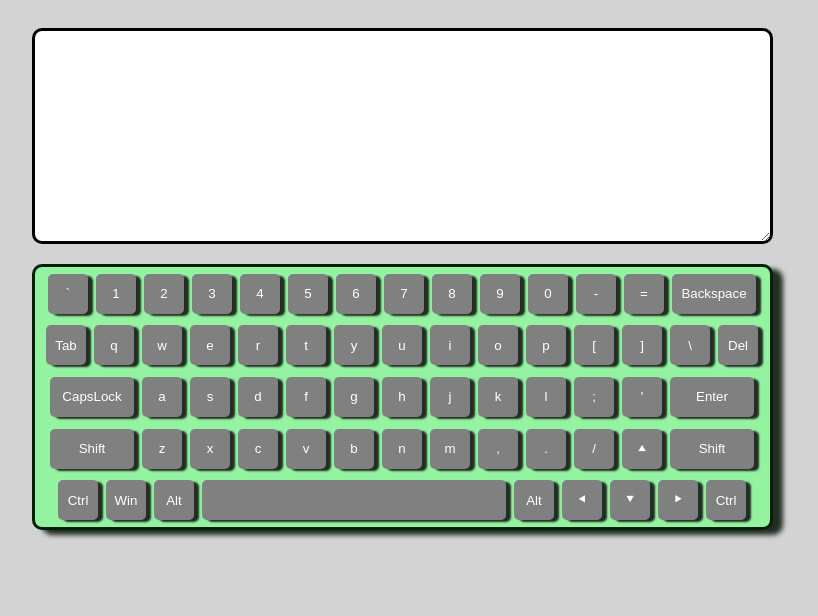
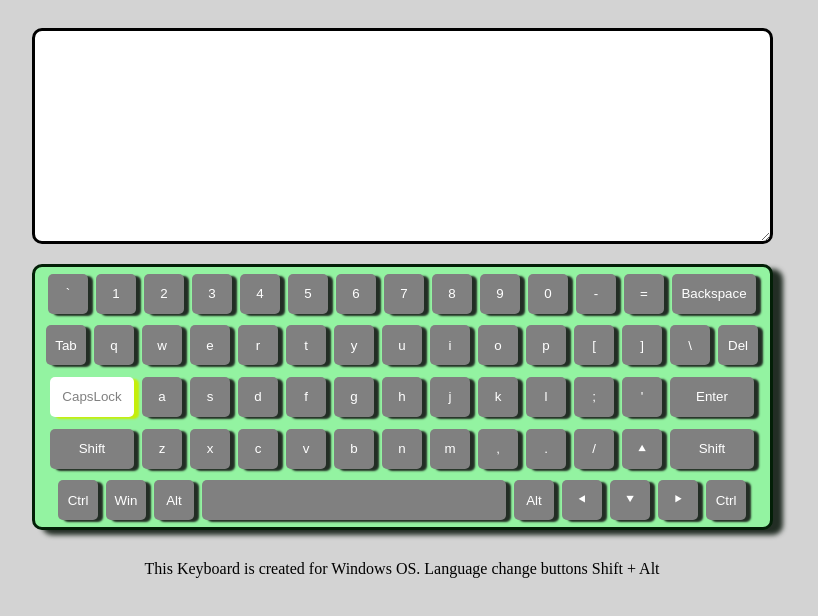
Before and after one commit to 17ok/virtual-keyboard, a website with bundled scripts: page index.html in a window 1280 px wide. Both pictures are taken after a click on the button "CapsLock". Shown: the whole page, without its empty margins (238-1056 px from the left). Built offline with nearby package versions, Linux system fonts and the light colour scheme.

Commit message:
feat: general keyboard

```diff
--- /dev/null
+++ b/langru.js
@@ -0,0 +1,323 @@
+export default
+[
+        {
+          small: 'ё',
+          shift: 'Ё',
+          code: 'Backquote',
+        },
+        {
+          small: '1',
+          shift: '!',
+          code: 'Digit1',
+        },
+        {
+          small: '2',
+          shift: '"',
+          code: 'Digit2',
+        },
+        {
+          small: '3',
+          shift: '№',
+          code: 'Digit3',
+        },
+        {
+          small: '4',
+          shift: ';',
+          code: 'Digit4',
+        },
+        {
+          small: '5',
+          shift: ':',
+          code: 'Digit5',
+        },
+        {
+          small: '6',
+          shift: '?',
+          code: 'Digit6',
+        },
+        {
+          small: '7',
+          shift: '?',
+          code: 'Digit7',
+        },
+        {
+          small: '8',
+          shift: '*',
+          code: 'Digit8',
+        },
+        {
+          small: '9',
+          shift: '(',
+          code: 'Digit9',
+        },
+        {
+          small: '0',
+          shift: ')',
+          code: 'Digit0',
+        },
+        {
+          small: '-',
+          shift: '_',
+          code: 'Minus',
+        },
+        {
+          small: '=',
+          shift: '+',
+          code: 'Equal',
+        },
+        {
+          small: 'Backspace',
+          shift: 'Backspace',
+          code: 'Backspace',
+        },
+        {
+          small: 'Tab',
+          shift: 'Tab',
+          code: 'Tab',
+        },
+        {
+          small: 'й',
+          shift: 'Й',
+          code: 'KeyQ',
+        },
+        {
+          small: 'ц',
+          shift: 'Ц',
+          code: 'KeyW',
+        },
+        {
+          small: 'у',
+          shift: 'У',
+          code: 'KeyE',
+        },
+        {
+          small: 'к',
+          shift: 'К',
+          code: 'KeyR',
+        },
+        {
+          small: 'е',
+          shift: 'Е',
+          code: 'KeyT',
+        },
+        {
+          small: 'н',
+          shift: 'Н',
+          code: 'KeyY',
+        },
+        {
+          small: 'г',
+          shift: 'Г',
+          code: 'KeyU',
+        },
+        {
+          small: 'ш',
+          shift: 'Ш',
+          code: 'KeyI',
+        },
+        {
+          small: 'щ',
+          shift: 'Щ',
+          code: 'KeyO',
+        },
+        {
+          small: 'з',
+          shift: 'З',
+          code: 'KeyP',
+        },
+        {
+          small: 'х',
+          shift: 'Х',
+          code: 'BracketLeft',
+        },
+        {
+          small: 'ъ',
+          shift: 'Ъ',
+          code: 'BracketLeft',
+        },
+        {
+          small: `\\`,
+          shift: '|',
+          code: 'Backslash',
+        },
+        {
+          small: 'Del',
+          shift: 'Del',
+          code: 'Delete',
+        },
+        {
+          small: 'CapsLock',
+          shift:'CapsLock',
+          code: 'CapsLock',
+        },
+        {
+          small: 'ф',
+          shift: 'Ф',
+          code: 'KeyA',
+        },
+        {
+          small: 'ы',
+          shift: 'Ы',
+          code: 'KeyS',
+        },
+        {
+          small: 'в',
+          shift: 'В',
+          code: 'KeyD',
+        },
+        {
+          small: 'а',
+          shift: 'А',
+          code: 'KeyF',
+        },
+        {
+          small: 'п',
+          shift: 'П',
+          code: 'KeyG',
+        },
+        {
+          small: 'р',
+          shift: 'Р',
+          code: 'KeyH',
+        },
+        {
+          small: 'о',
+          shift: 'О',
+          code: 'KeyJ',
+        },
+        {
+          small: 'л',
+          shift: 'Л',
+          code: 'KeyK',
+        },
+        {
+          small: 'д',
+          shift: 'Д',
+          code: 'KeyL',
+        },
+        {
+          small: 'ж',
+          shift: 'Ж',
+          code: 'Semicolon',
+        },
+        {
+          small: `э`,
+          shift: `Э`,
+          code: 'Quote',
+        },
+        {
+          small: 'Enter',
+          shift: 'Enter',
+          code: 'Enter',
+        },
+        {
+          small: 'Shift',
+          shift: 'Shift',
+          code: 'ShiftLeft',
+        },
+        {
+          small: 'я',
+          shift: 'Я',
+          code: 'KeyZ',
+        },
+        {
+          small: 'ч',
+          shift: 'Ч',
+          code: 'KeyX',
+        },
+        {
+          small: 'с',
+          shift: 'С',
+          code: 'KeyC',
+        },
+        {
+          small: 'м',
+          shift: 'М',
+          code: 'KeyV',
+        },
+        {
+          small: 'и',
+          shift: 'И',
+          code: 'KeyB',
+        },
+        {
+          small: 'т',
+          shift: 'Т',
+          code: 'KeyN',
+        },
+        {
+          small: 'ь',
+          shift: 'Ь',
+          code: 'KeyM',
+        },
+        {
+          small: 'б',
+          shift: 'Б',
+          code: 'Comma',
+        },
+        {
+          small: 'ю',
+          shift: 'Ю',
+          code: 'Period',
+        },
+        {
+          small: '.',
+          shift: ',',
+          code: 'Slash',
+        },
+        {
+          small: 'ArrowUp',
+          shift: 'ArrowUp',
+          code: 'ArrowUp',
+        },
+        {
+          small: 'Shift',
+          shift: 'Shift',
+          code: 'ShiftRight',
+        },
+        {
+          small: 'Ctrl',
+          shift: 'Ctrl',
+          code: 'ControlLeft',
+        },
+        {
+          small: 'Win',
+          shift: 'Win',
+          code: 'MetaLeft',
+        },
+        {
+          small: 'Alt',
+          shift: 'Alt',
+          code: 'AltLeft',
+        },
+        {
+          small: '',
+          shift: '',
+          code: 'Space',
+        },
+        {
+          small: 'Alt',
+          shift: 'Alt',
+          code: 'AltRight',
+        },
+        {
+          small: 'ArrowLeft',
+          shift: 'ArrowLeft',
+          code: 'ArrowLeft',
+        },
+        {
+          small: 'ArrowDown',
+          shift: 'ArrowDown',
+          code: 'ArrowDown',
+        },
+        {
+          small: 'ArrowRight',
+          shift:'ArrowRight',
+          code: 'ArrowRight',
+        },
+        {
+          small: 'Ctrl',
+          shift: 'Ctrl',
+          code: 'ControlRight',
+        },
+]
--- a/script.js
+++ b/script.js
@@ -1,18 +1,43 @@
-import * as lang from './lang.js';
-let engLang = lang.default;
-console.log(engLang);
+import ruLang from './langru.js';
+import enLang from './lang.js';
+export default {ruLang, enLang};
+
+const textField = document.querySelector('.keyboard-textarea');
+
+
+/*
+const Keybuttons = {
+    constructor({small, shift, code}) {
+        this.small = small;
+        this.shift = shift;
+        this.code = code;
+    },
+}
+*/
+
+//import * as lang from './lang.js';
+//let engLang = lang.default;
+//console.log(engLang);
+//const textField = document.querySelector('.keyboard-textarea');
 
 const Keyboard = {
 
-    // mainElements: {
+    // mainElements
         wrapper: null,
         textarea: null,
         keyboard: null,
         info: null,
         keyBtns: [],
 
+       values:{
+        capsLock: false,
+        value: '',
+       // language: enLang,
+       textField: ''
+       },
 
-    //create main elements
+
+    //create main elements with major functionality
     createElements(){
         this.wrapper = document.createElement('div');
         this.wrapper.classList.add('keyboard-wrapper');
@@ -25,42 +50,47 @@ const Keyboard = {
 
         this.info = document.createElement('div');
         this.info.classList.add('info');
-        this.info.innerHtml = `<span> This Keyboard is created for Windows OS</span><span> Language change buttons Shift + Alt </span>`;
+        this.info.textContent = ' This Keyboard is created for Windows OS. Language change buttons Shift + Alt';
 
 
         this.keyboard.appendChild(this.createKeyBtns());
-        this.keyBtns = this.keyboard.querySelectorAll('keyboard-key');
-        this.wrapper.appendChild(this.info);
+        this.keyBtns = this.keyboard.querySelectorAll('.keyboard-key');
         this.wrapper.appendChild(this.textarea);
         this.wrapper.appendChild(this.keyboard);
+        this.wrapper.appendChild(this.info);
         document.body.appendChild(this.wrapper);
+        this.textarea.focus();
+
+
+  // document.addEventListener('mousedown', this.printVirtualKeys());
+ // document.addEventListener('mouseup', this.printVirtualKeys());
+
+
     },
 
     //create key buttons
     createKeyBtns(){
         const fragment = document.createDocumentFragment();
-     /*  // let fragment = new DocumentFragment(),
-        const keysEnglish = [ "`", "1", "2", "3", "4", "5", "6", "7", "8", "9", "0", "-", "=", "backspace",
-        "Tab", "q", "w", "e", "r", "t", "y", "u", "i", "o", "p", "[", "]", /* "\"*/ /*,
-        "Del", "CapsLock", "a", "s", "d", "f", "g", "h", "j", "k", "l", ";", "'", "enter",
-        "Shift", "z", "x", "c", "v", "b", "n", "m", ",", ".", "/", "top", "Shift", "Ctrl", "Win","Alt",
-        "space", "Alt", "left", "bottom", "right", "Ctrl"];*/
-     //keysEnglish.forEach(key => {
-      engLang.forEach(function (key) {
+        let language = enLang;
+        language.forEach(function (key) {
              const keyBtn = document.createElement('button');
              keyBtn.classList.add('keyboard-key');
-       //keyBtn.textContent = key.toLowerCase();
+             keyBtn.setAttribute('data-type', key.code);
+             keyBtn.addEventListener('click', () => {keyBtn.classList.toggle('keyboard-key-active')});
              switch (key.code) {
                  case 'Backspace':
                      {
                           keyBtn.classList.add('keyboard-key-two');
                           keyBtn.textContent = key.small;
-               };
+                         keyBtn.addEventListener('click', () => {
+                         textField.textContent = textField.textContent.substring(0, textField.textContent-1);
+                       })
+                    }
                         break;
                 case 'Tab':
                  {
-                 //keyBtn.classList.add('keyboard-key-two');
                  keyBtn.textContent = key.small;
+                 //textField.textContent = textField.textContent + "    ";
                  };
                 break;
                 case 'Delete':
@@ -72,11 +102,20 @@ const Keyboard = {
                     {
                    keyBtn.classList.add('keyboard-key-two');
                    keyBtn.textContent = key.small;
+                  keyBtn.addEventListener('click', () =>{
+                      this.capsLockToggle();
+                      keyBtn.classList.toggle(this.values.capsLock);
+                  })
                 };
+               break;
                 case 'Enter':
                  {
                 keyBtn.classList.add('keyboard-key-two');
                 keyBtn.textContent = key.small;
+               // keyBtn.addEventListener('click', () =>{
+                    //textField.textContent = textField.textContent + "\n";
+              //  })
+
             };
                 break;
                 case 'ShiftLeft':
@@ -96,15 +135,18 @@ const Keyboard = {
                 keyBtn.textContent = key.small;
                 };
                 break;
-       /* case 'ControlLeft':
+        case 'ControlLeft':
              {
             keyBtn.textContent = key.small;
             };
-                                        break;*/
+                                        break;
                  case 'Space':
                 {
                 keyBtn.classList.add('keyboard-key-seven');
                 keyBtn.textContent = key.small;
+              //  keyBtn.addEventListener('click', () =>{
+                   // textField.textContent = textField.textContent + " ";
+               // })
                 };
                 break;
                 case 'ArrowLeft':
@@ -122,27 +164,182 @@ const Keyboard = {
                     keyBtn.innerHTML = '&#11208;';
                 };
                 break;
+                 default:
 
-            default: keyBtn.textContent = key.small;
+                 keyBtn.textContent = key.small;
+
+
+
                break;
                 }
-
-
                 fragment.appendChild(keyBtn);
        })
 
        return fragment;
 
+
+    },
+    capsLockToggle() {
+        this.values.capsLock = !this.values.capsLock;
+        const buttonsArr = this.keyboard.querySelectorAll('.keyboard-key');
+        console.log(buttonsArr);
+        for (const element of buttonsArr){
+            if (element.childElementCount === 0) {
+                element.textContent = this.values.capsLock ? element.textContent.toUpperCase() : element.textContent.toLowerCase();
+            }
+        }
+    },
+
+};
+
+window.addEventListener("DOMContentLoaded", function() {Keyboard.createElements();});
+window.addEventListener('keydown', keydown);
+window.addEventListener('keyup', keyup);
+
+function keydown(event){
+    const keyactive = document.querySelector(`[data-type =${event.code}]`);
+    if (keyactive) {
+        //console.log(keyactive);
+        keyactive.classList.add('keyboard-key-active');
+    }
+};
+function keyup(event){
+    const keyactive = document.querySelector(`[data-type =${event.code}]`);
+    if (keyactive) {
+        //console.log(keyactive);
+        keyactive.classList.remove('keyboard-key-active');
+    }
+};
+
+function setLanguage(language){
+    window.localStorage.setItem('language', language)
+
+};
+
+function getLanguage(){
+    const language = window.localStorage.getItem('language');
+    if (language) return language;
+    setLanguage('enLang');
+    return 'enLang';
+};
+
+function changeLanguage() {
+    let language = getLanguage();
+    if (language === 'enLang'){
+        this.setLanguage('ruLang');
+        language = 'ruLang';
+    } else {
+        this.setLanguage('enLang');
+        language = 'ruLang';
     }
 
     }
-   /* <div class="keyboard-wrapper">
-        <textarea class="keyboard-textarea"></textarea>
-        <div class="keyboard-container">
-            <button class="button keyboard-key keyboard-key-one">a</button>
-            <button class="button keyboard-key keyboard-key-two keyboard-key-light">enter</button>
-            <button class="button keyboard-key keyboard-key-seven"></button>
-        </div>
-    </div>  */
 
-window.addEventListener("DOMContentLoaded", function() {Keyboard.createElements()})
+
+//textField.focus();
+
+
+
+
+   /* printKeys(event) {
+     // let textField = document.querySelector('.keyboard-textarea');
+     //if (event.stopPropagation) event.stopPropagation;
+          const {code, type} = event;
+          console.log(event);
+          const keyObject = this.keyBtns.find((key) => key.code === code);
+          if (!keyObject) return;
+          this.textField.focus();
+          if (type.match(/keydown|mousedown/)) {
+              if(type.match(/key/)) event.preventDefault();
+Keyboard.keyBtn.classList.add('.keyboard-key-active');
+          } else if (type.match(/keyup|mouseup/)){
+              Keyboard.keyBtn.classList.remove('.keyboard-key-active');
+          }
+      }*/
+
+
+
+
+ //   };
+ /*
+const keyboardButtons = document.querySelectorAll('.keyboard-key');
+function printVirtualKeys() {
+        keyboardButtons.forEach(element => {
+                element.addEventListener('click', function(event)
+                {
+                    console.log('click');
+                    textField.textContent += element.textContent;
+                })
+
+        })
+    };
+    printVirtualKeys();
+*/
+
+    /*capsLockToggle() {
+        if (this.capsLock === 'active') {
+        this.capsLock = '';
+        caseToggle();
+    } else {
+    this.capsLock ='active';
+    caseToggle();
+    }
+    },
+    caseToggle() {
+        for (const element of this.keyBtns) {
+        if (this.capsLock === 'active') {
+                this.element.textContent = key.shift;
+            } else {
+                this.element.textContent = key.small;
+            }
+        }
+    }*/
+
+
+   /* function print(event) {
+        let onkeydown = event.code;
+        let textField = document.querySelector('.keyboard-textarea');
+        engLang.forEach(elem => {
+            if (elem.code === onkeydown)
+            {
+                if (elem.code === 'Enter'){
+                    textField.textContent += '\n';
+                } else {
+                    textField.textContent = elem.key.small;
+                }
+
+
+            }
+
+
+
+        })
+
+    }
+
+   addEventListener('keydown', print)*/
+
+  /* function print(event) {
+        let down = event.keyCode;
+        let textField = document.querySelector('.keyboard-textarea');
+        engLang.forEach(elem => {
+            console.log(elem);
+            if (elem.code === down)
+            {
+                if (elem.code === 'Enter'){
+                    textField.textContent += '\n';
+                } else {
+                    textField.textContent = elem.key.small;
+                }
+                return textField;
+            }
+
+            })
+
+
+
+        }
+       /* document.querySelector('.keyboard-textarea').onkeypress = function(event) {
+            textField.textContent += key.small;
+
+        }*/
--- a/style.scss
+++ b/style.scss
@@ -76,6 +76,7 @@ body{
     color: grey;
     background: white;
     box-shadow: 5px 2px 2px rgba($color: rgb(197, 238, 11), $alpha: 1.0);
+    transition: All 0.5s ease;
  }
 
  .keyboard-key-light{
@@ -90,3 +91,6 @@ body{
      background: white;
  }
 }
+.info{
+    padding-top: 30px;
+}
```
Also changed, not shown: index.html (+1 -9 lines), style.css, 1 other file. Lines whose indentation alone changed are shown as unchanged.
